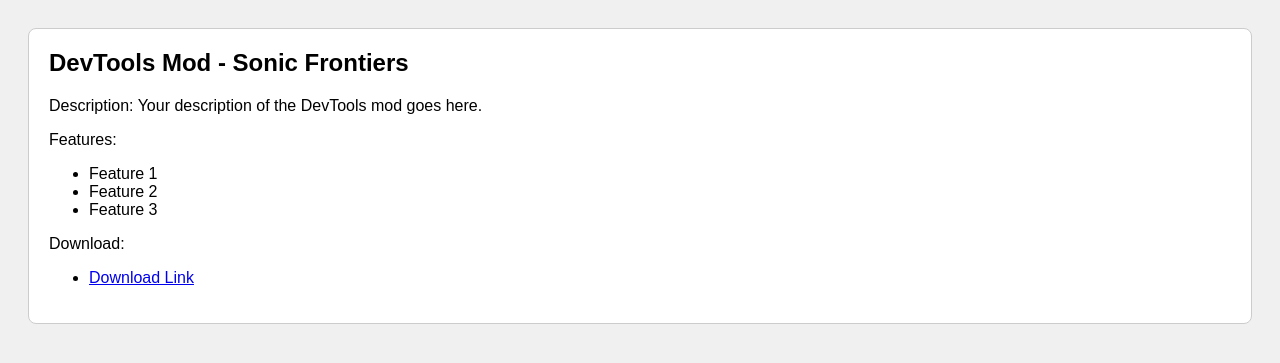
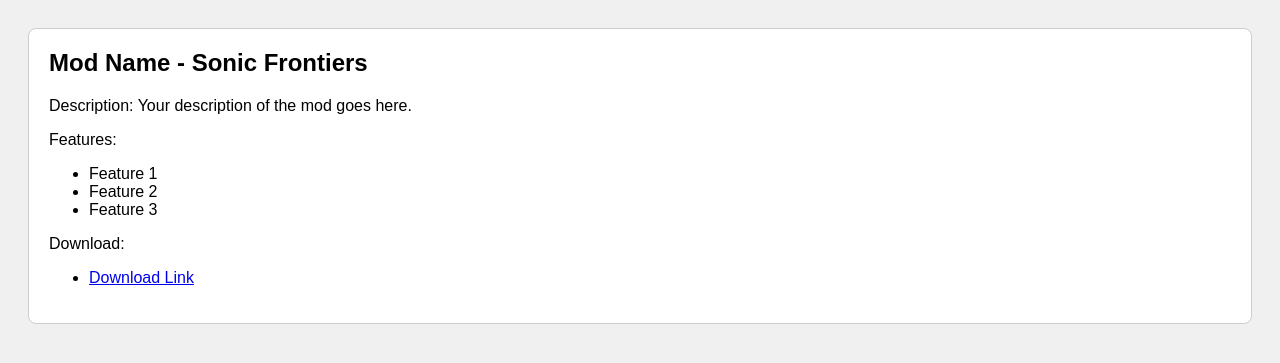
Before and after one commit to Wunaa/SonicMods.github.io, a PHP site: page /frontiers/devtools/index.php in a window 1280 px wide. Shown: the top 363 px of the page. Run offline with PHP 8.4, Linux system fonts and the light colour scheme; some libraries are stand-ins or nearby versions.

Commit message:
Update index.php

```diff
--- a/frontiers/devtools/index.php
+++ b/frontiers/devtools/index.php
@@ -3,7 +3,7 @@
 <head>
     <meta charset="UTF-8">
     <meta name="viewport" content="width=device-width, initial-scale=1.0">
-    <title>DevTools Mod - Sonic Frontiers</title>
+    <title>Mod Name - Sonic Frontiers</title>
     <style>
         body {
             font-family: Arial, sans-serif;
@@ -27,8 +27,8 @@
 </head>
 <body>
     <div class="mod-info">
-        <h2>DevTools Mod - Sonic Frontiers</h2>
-        <p>Description: Your description of the DevTools mod goes here.</p>
+        <h2>Mod Name - Sonic Frontiers</h2>
+        <p>Description: Your description of the mod goes here.</p>
         <p>Features:</p>
         <ul>
             <li>Feature 1</li>
```
